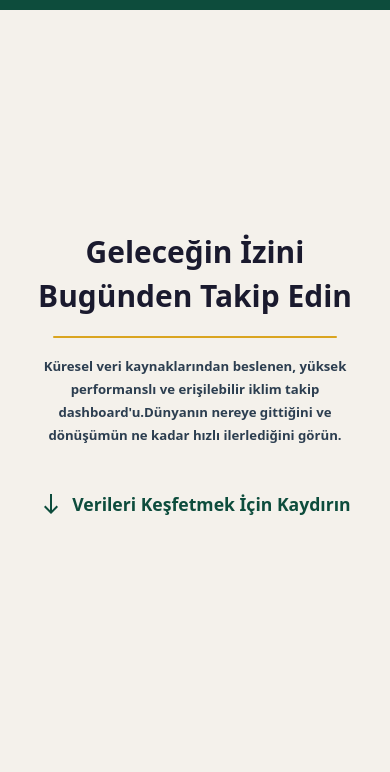
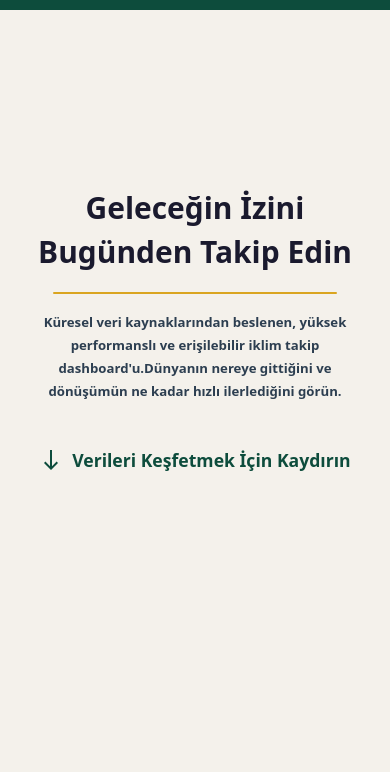
Before and after one commit to enesomerkocoglu/iklimiz, a plain HTML site: page index.html in a window 390 px wide. Shown: the part 60-832 px from the top of the page. Drawn offline with nearby package versions, Linux system fonts and the light colour scheme; no server answers.

Commit message:
anasayfa margin düzenlemesi 2

```diff
--- a/style.css
+++ b/style.css
@@ -786,7 +786,7 @@ footer p{
     /* Anasayfa */
     .anasayfa{
         height: 90%;
-        padding: 25rem 2rem 4rem;
+        padding: 20rem 2rem 4rem;
         justify-content: flex-start;
     }
     .anasayfa .anacontainer1{
```
